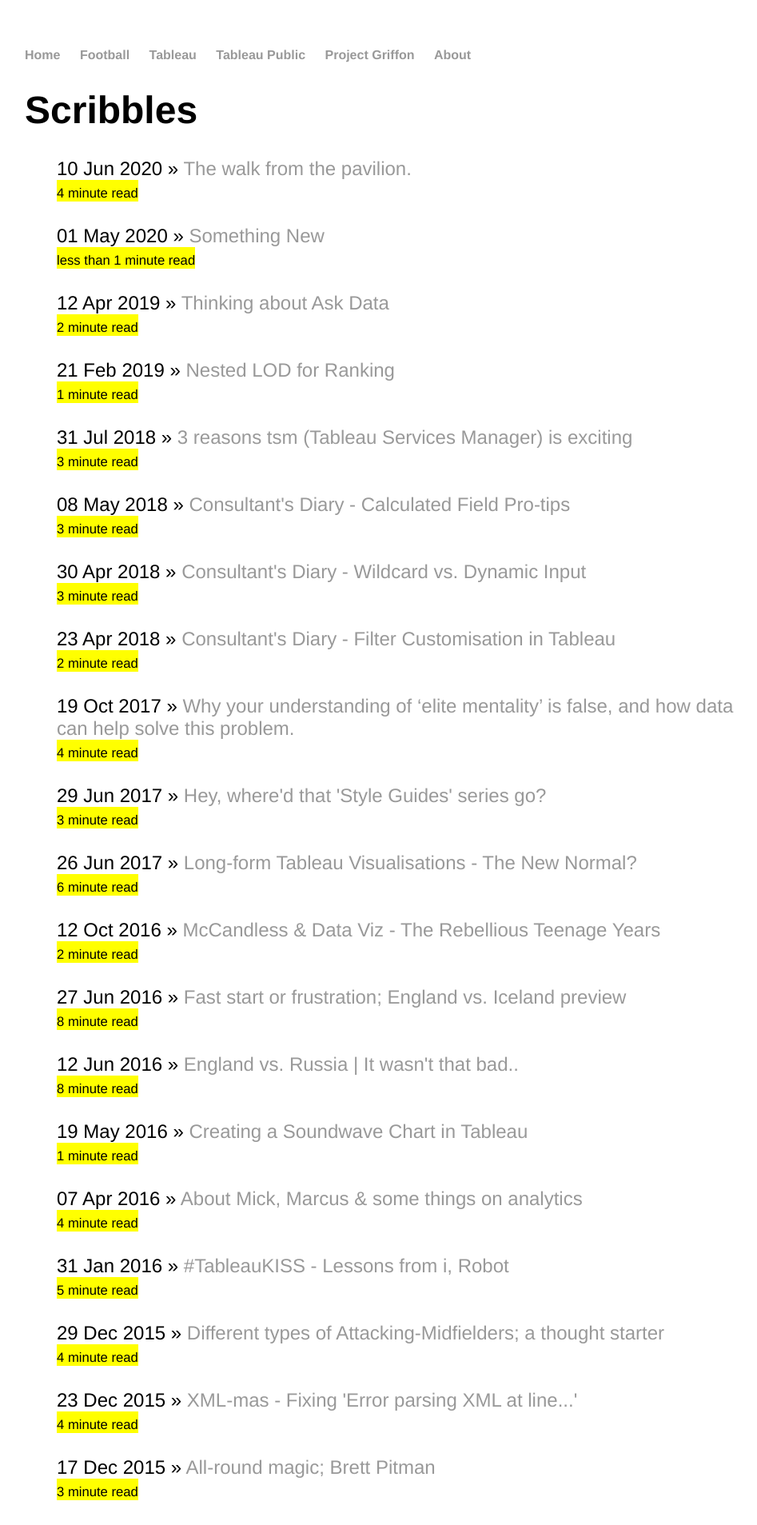
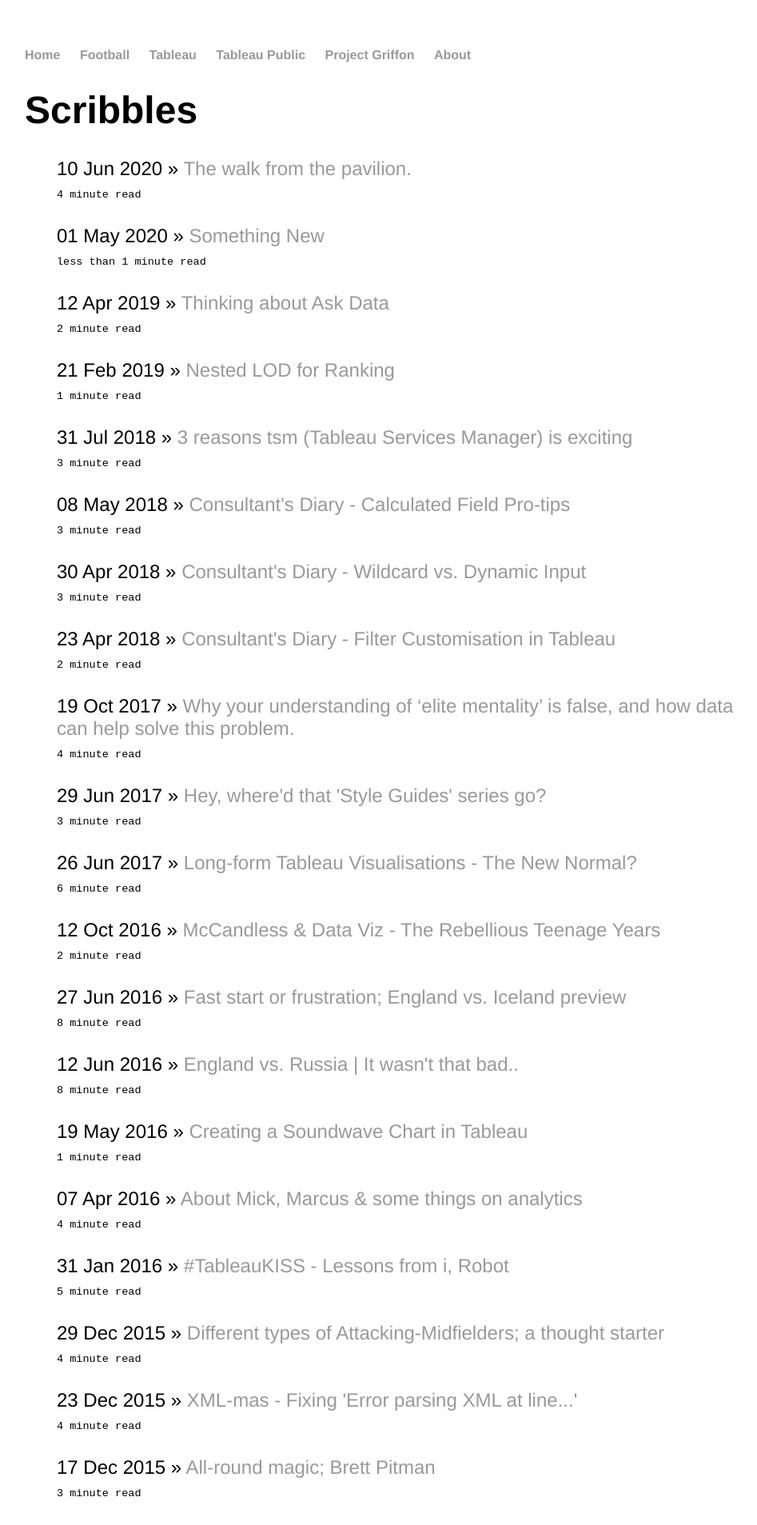
Before and after one commit to scribblr42/scribbles.github.io, a Jekyll site: the page built from index.html, in a window 1280 px wide. Shown: the top 1907 px of the page at 80% size, without its empty margins (161-1108 px from the left). Built offline with Jekyll 4.4.1, drawn with Linux system fonts in a browser that asks for light colours.

Commit message:
Update index.html

```diff
--- a/index.html
+++ b/index.html
@@ -7,7 +7,7 @@
 
 	  {% for post in site.posts %}
 	    <li><span>{{ post.date | date_to_string }}</span> » <a href="{{ post.url }}" title="{{ post.title }}">{{ post.title }}</a></li>
-		<mark><small><small>{% include read-time.html %}</small></small></mark>
+		<code><small><small>{% include read-time.html %}</small></small></code>
 		<br></br>
 	{% endfor %}
 	</ul>
```
